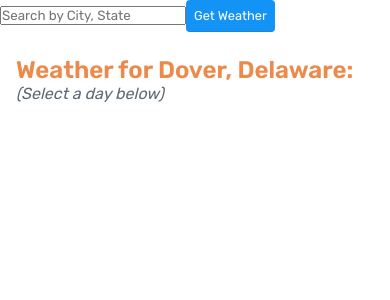
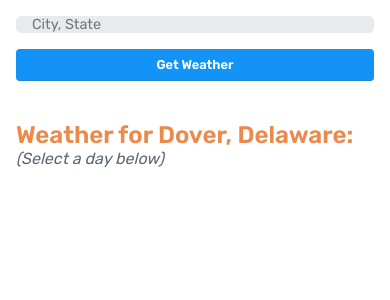
Before and after one commit to Tcooper920/weatherApp, a React (Create React App) app: page /DayFiveDetails in a window 390 px wide. Shown: the top 300 px of the page. Built offline with nearby package versions, Linux system fonts and the light colour scheme; no server answers.

Commit message:
Style city/state field.

```diff
--- a/src/CityAndStateFields/index.js
+++ b/src/CityAndStateFields/index.js
@@ -1,25 +1,24 @@
 import React, {useState} from "react";
 import "./style.css";
 import FiveDayForecastBlock from "../FiveDayForecastBlock";
-import { Link } from "@reach/router";
 
 const CityAndStateFields = (props) => {
 	const [cityName, setCityName] = useState('Dover, Delaware');
-	var [userInputCityName, setUserInputCityName] = useState('')
+	var [userInputCityName, setUserInputCityName] = useState('');
 
 	return (
 		<div>
-			<form>
+			<form className="getWeatherForm">
 				<input
 					className="cityField"
 					type="text"
-					placeholder="Search by City, State"
+					placeholder="City, State"
 					onChange={(event) => {
 						userInputCityName = event.target.value
 					}}
 				/>
 				<input
-					className="button"
+					className="button getWeather"
 					type="button"
 					value="Get Weather"
 					onClick={(event) => {
--- a/src/CityAndStateFields/style.css
+++ b/src/CityAndStateFields/style.css
@@ -1,3 +1,39 @@
+.getWeatherForm {
+	display: flex;
+	max-width: 30rem;
+	margin: 1rem;
+}
+
+.getWeatherForm > * {
+	flex: 1;
+}
+
+.button.getWeather {
+	height: 2.5rem;
+	max-width: 10rem;
+	margin: 0 0 0 .5rem;
+}
+
+.cityField {
+	font-size: .9rem;
+	height: 2.5rem;
+	padding: 0 1rem 0 1rem;
+	border: none;
+	background-color: #e7ebec;
+	border-radius: 5px;
+}
+
 .weatherForHeader, .subtext {
 	margin-left: 1rem;
 }
+
+@media screen and (max-width: 450px) {
+	.getWeatherForm {
+		flex-direction: column;
+	}
+	.button.getWeather {
+		margin: 1rem 0 1rem 0;
+		max-width: 100%;
+		font-weight: bold;
+	}
+}
```
